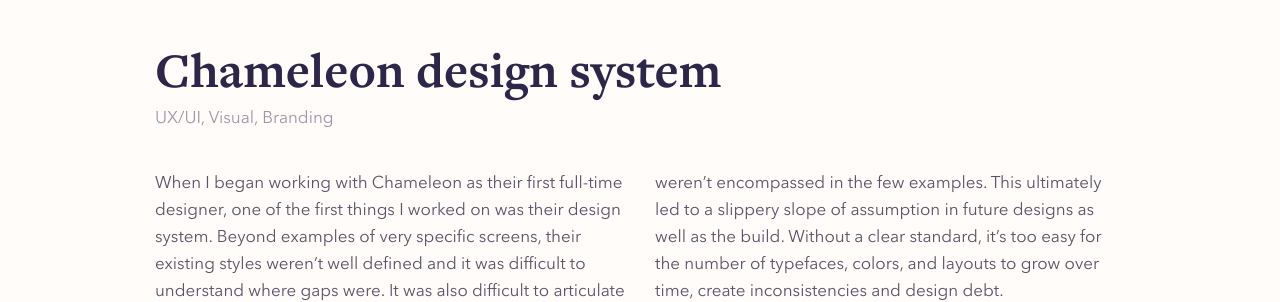
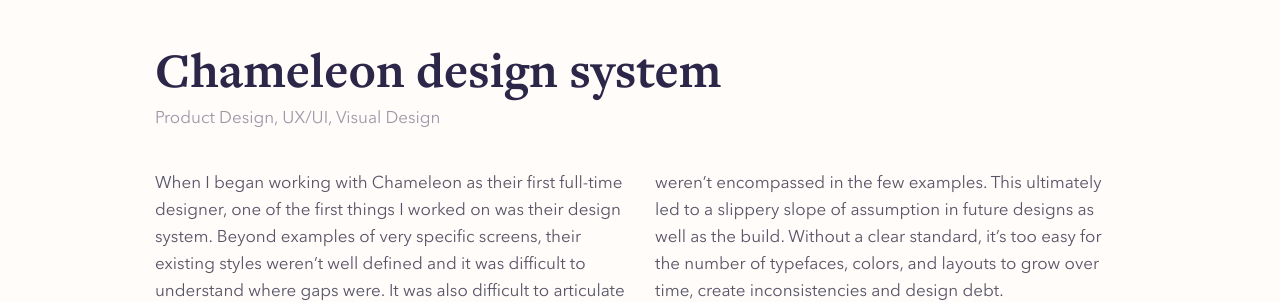
Before and after one commit to jessbottali/jessicabottali.com, a Jekyll site: the page built from projects/chameleon-design-system/index.html, in a window 1280 px wide and 900 px high. Shown: the part 168-470 px from the top of the window. Built offline with Jekyll 4.4.1, drawn with Linux system fonts in a browser that asks for light colours; comment, search, counter and statistics services are not loaded.

Commit message:
Update index.html

```diff
--- a/projects/chameleon-design-system/index.html
+++ b/projects/chameleon-design-system/index.html
@@ -6,7 +6,7 @@
 <article class="Project">
   <header class="Project-header">
     <h1 class="Project-name">{{ page.title }}</h1>
-    <h2 class="Project-tags">UX/UI, Visual, Branding</h2>
+    <h2 class="Project-tags">Product Design, UX/UI, Visual Design</h2>
   </header>
   <div class="Project-content">
     When I began working with Chameleon as their first full-time designer, one of the first things I worked on was their design system. Beyond examples of very specific screens, their existing styles weren’t well defined and it was difficult to understand where gaps were. It was also difficult to articulate what screens or different states should look like in cases that weren’t encompassed in the few examples. This ultimately led to a slippery slope of assumption in future designs as well as the build. Without a clear standard, it’s too easy for the number of typefaces, colors, and layouts to grow over time, create inconsistencies and design debt.
```
